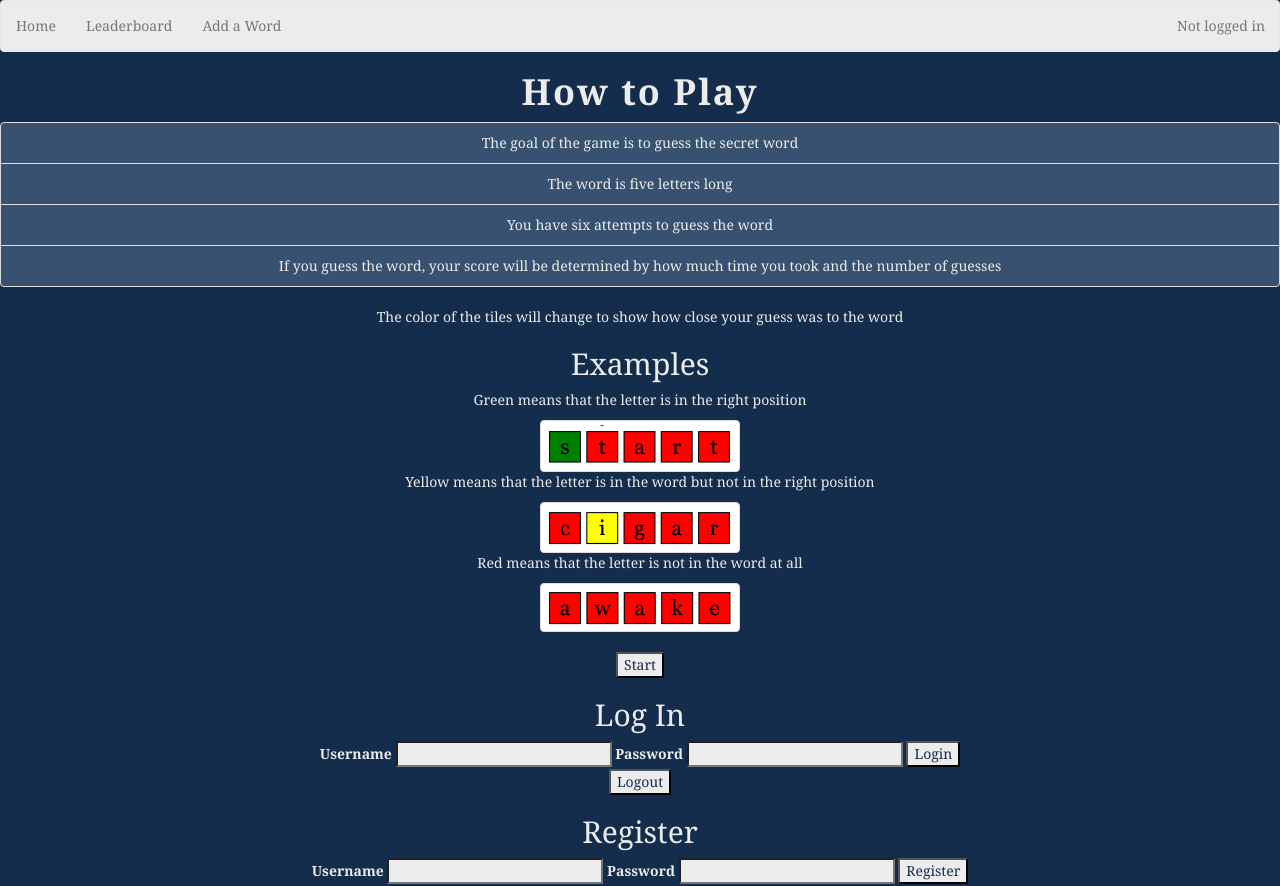
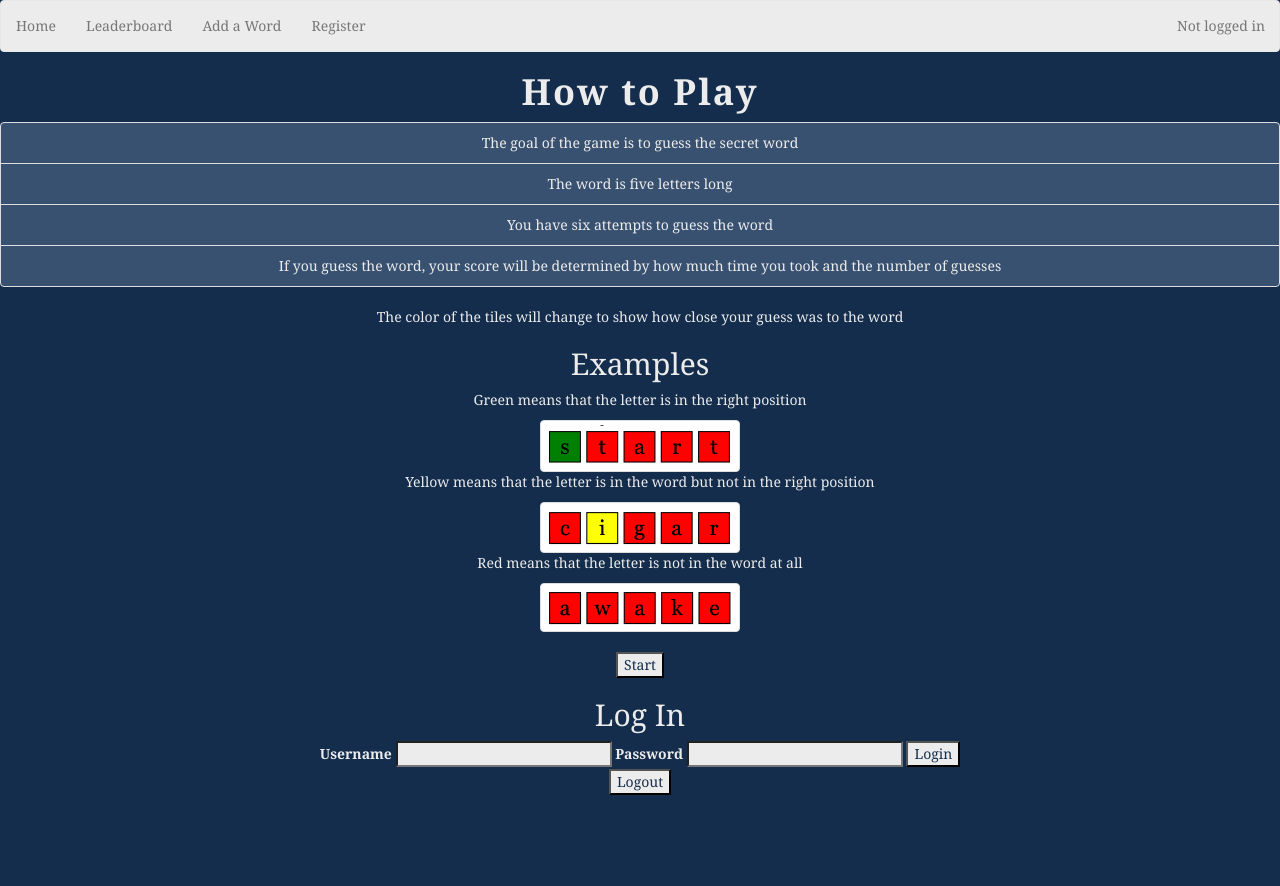
Before and after one commit to ali-rajan/b20-a3, a Flask app: page / in a window 1280 px wide. After the commit the page ends 795 px from the top, so only its background shows below. Run offline with Flask 3, Linux system fonts and the light colour scheme; parts of the project's set-up code (start-up, migrations or seed data) failed here and were passed over; some libraries are stand-ins or nearby versions.

Commit message:
register page separate from index

```diff
--- a/main.py
+++ b/main.py
@@ -14,7 +14,7 @@ WORD_LENGTH = 5
 
 with app.app_context():
     database.create_all()
-    input_words_from_file("dictionary.txt", "answers.txt")
+    input_words_from_file("word-texts/dictionary.txt", "word-texts/answers.txt")
 
 # Functions for routing
 
@@ -25,11 +25,15 @@ def home():
 
     return render_template("index.html", username_text=get_username_text())
 
+@app.route("/register")
+def register():
+    """Handle the routing to take the user to register page.
+    """
+    return render_template("register.html")
 
-
-@app.route("/register", methods=["POST"])
-def register():
-    """Handle the player account creation.
+@app.route("/user-created", methods=["POST"])
+def user_created():
+    """Handle the player account creation on backend and redirects to home page.
     """
 
     username = request.form["username"]
--- a/templates/index.html
+++ b/templates/index.html
@@ -64,22 +64,4 @@
         {% endif %}
     {% endwith %}
 
-    <h2>Register</h2>
-
-    <form action="/register" method="POST">
-        <label for="username">Username</label>
-        <input type="text" name="username" required>
-        <label for="password">Password</label>
-        <input type="password" name="password" required>
-        <button type="submit" name="register">Register</button>
-    </form>
-
-    {% with messages = get_flashed_messages(category_filter=["user_register"]) %}
-        {% if messages %}
-            {% for message in messages %}
-            <p>{{ message }}</p>
-            {% endfor %}
-        {% endif %}
-    {% endwith %}
-
 {% endblock %}
--- a/templates/navigation.html
+++ b/templates/navigation.html
@@ -15,6 +15,7 @@
             <li class="nav-item"><a href="{{ url_for('home') }}">Home</a></li>
             <li class="nav-item"><a href="{{ url_for('leaderboard') }}">Leaderboard</a></li>
             <li class="nav-item"><a href="{{ url_for('add_word') }}">Add a Word</a></li>
+            <li class="nav-item"><a href="{{ url_for('register') }}">Register</a></li>
         </ul>
         <ul class="nav navbar-nav navbar-right">
             <li class="nav-item"><a>{{ username_text }}</a></li>
```
Also changed, not shown: templates/register.html (added, +22 -0 lines), var/main-instance/database.db.
